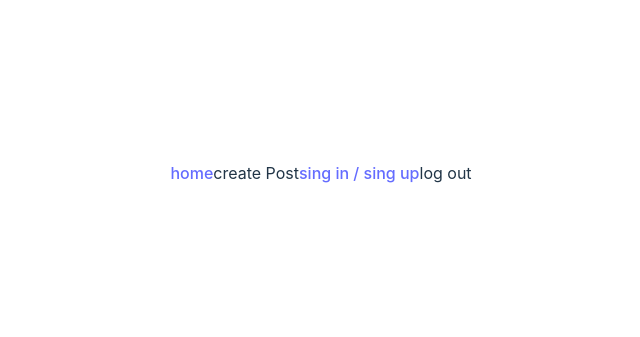
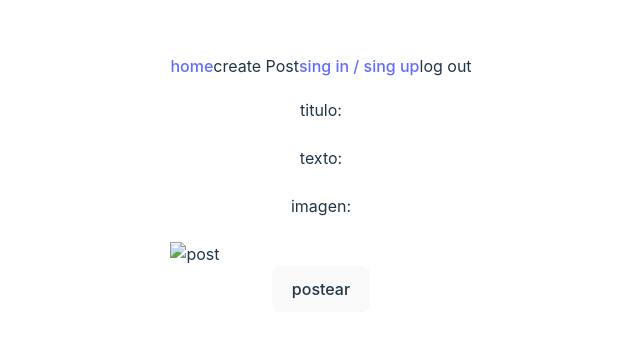
Before and after one commit to jhoshmc/sequelize, a React (Vite) app in the folder PostsUser/client/: page /post in a window 1280 px wide. Shown: the part 227-564 px from the top of the page, without its empty margins (319-959 px from the left). Built offline with nearby package versions, Linux system fonts and the light colour scheme.

Commit message:
crear post

```diff
--- a/PostsUser/client/src/App.jsx
+++ b/PostsUser/client/src/App.jsx
@@ -5,6 +5,7 @@ import "./App.css";
 import CreateUser from "./components/CreateUser";
 import { useLocation } from "react-router-dom";
 import NavBar from "./components/nav/NavBar";
+import CreatePost from "./components/post/CreatePost";
 function App() {
   const { pathname } = useLocation();
   return (
@@ -14,6 +15,7 @@ function App() {
         <Route path="/" element={<Landing />} />
         <Route path="/home" element={<Home />} />
         <Route path="/login" element={<CreateUser />} />
+        <Route path="/post" element={<CreatePost />} />
       </Routes>
     </div>
   );
--- /dev/null
+++ b/PostsUser/client/src/components/post/CreatePost.jsx
@@ -0,0 +1,59 @@
+import { useState } from "react";
+
+const CreatePost = () => {
+  const [input, setInput] = useState({
+    title: "",
+    texto: "",
+    image: "",
+  });
+  const handleChange = (event) => {
+    event.preventDefault();
+    const property = event.target.name;
+    const value = event.target.value;
+    setInput({
+      ...input,
+      [property]: value,
+    });
+  };
+  const handleSubmit = (event) => {
+    event.preventDefault();
+    console.log("tap");
+  };
+  return (
+    <section className=" flex flex-col">
+      <form onSubmit={handleSubmit}>
+        <div className=" flex flex-col">
+          <label htmlFor="">titulo:</label>
+          <input
+            name="title"
+            value={input.title}
+            onChange={handleChange}
+            type="text"
+          />
+        </div>
+        <div className=" flex flex-col">
+          <label htmlFor="">texto:</label>
+          <input
+            name="texto"
+            value={input.texto}
+            onChange={handleChange}
+            type="text"
+          />
+        </div>
+        <div className=" flex flex-col">
+          <label htmlFor="">imagen:</label>
+          <input
+            name="image"
+            value={input.image}
+            onChange={handleChange}
+            type="text"
+          />
+          <input type="image" src={input.image} alt="post" />
+        </div>
+        <button type="submit">postear</button>
+      </form>
+    </section>
+  );
+};
+
+export default CreatePost;
```
